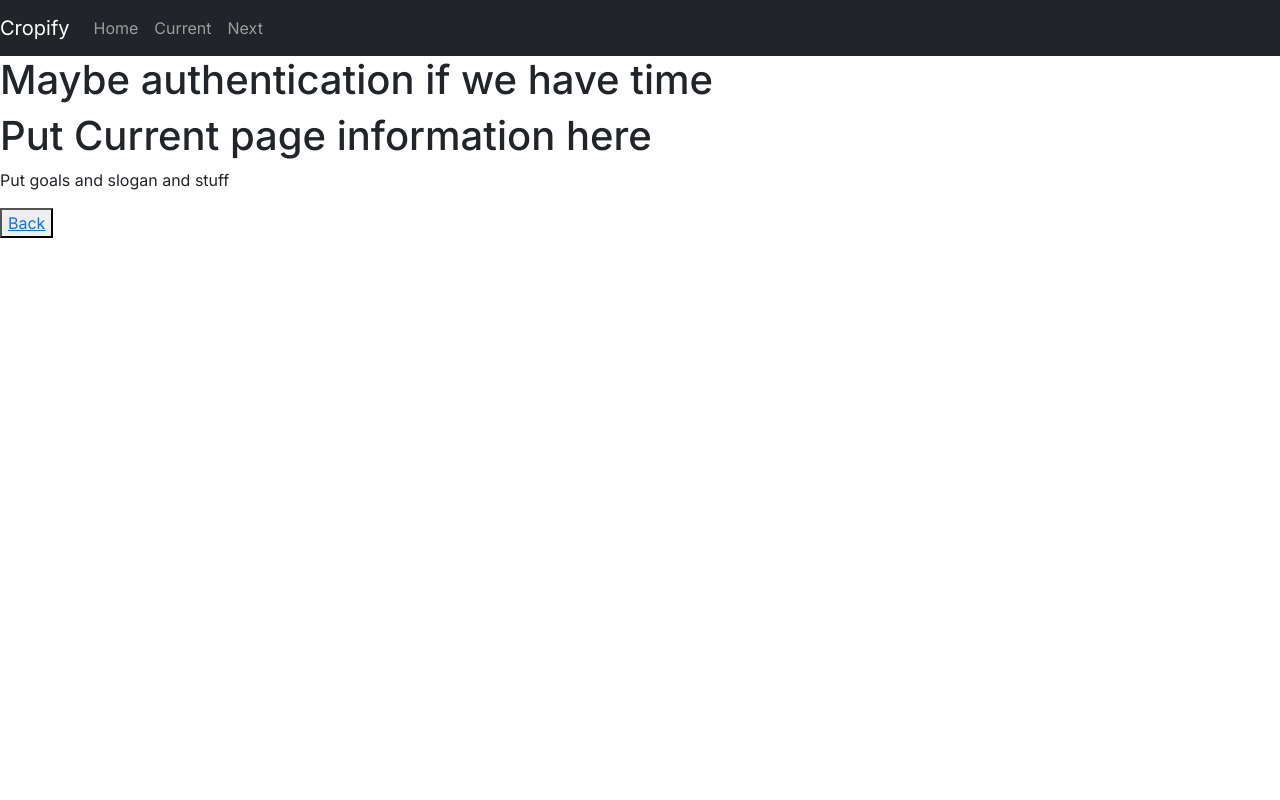
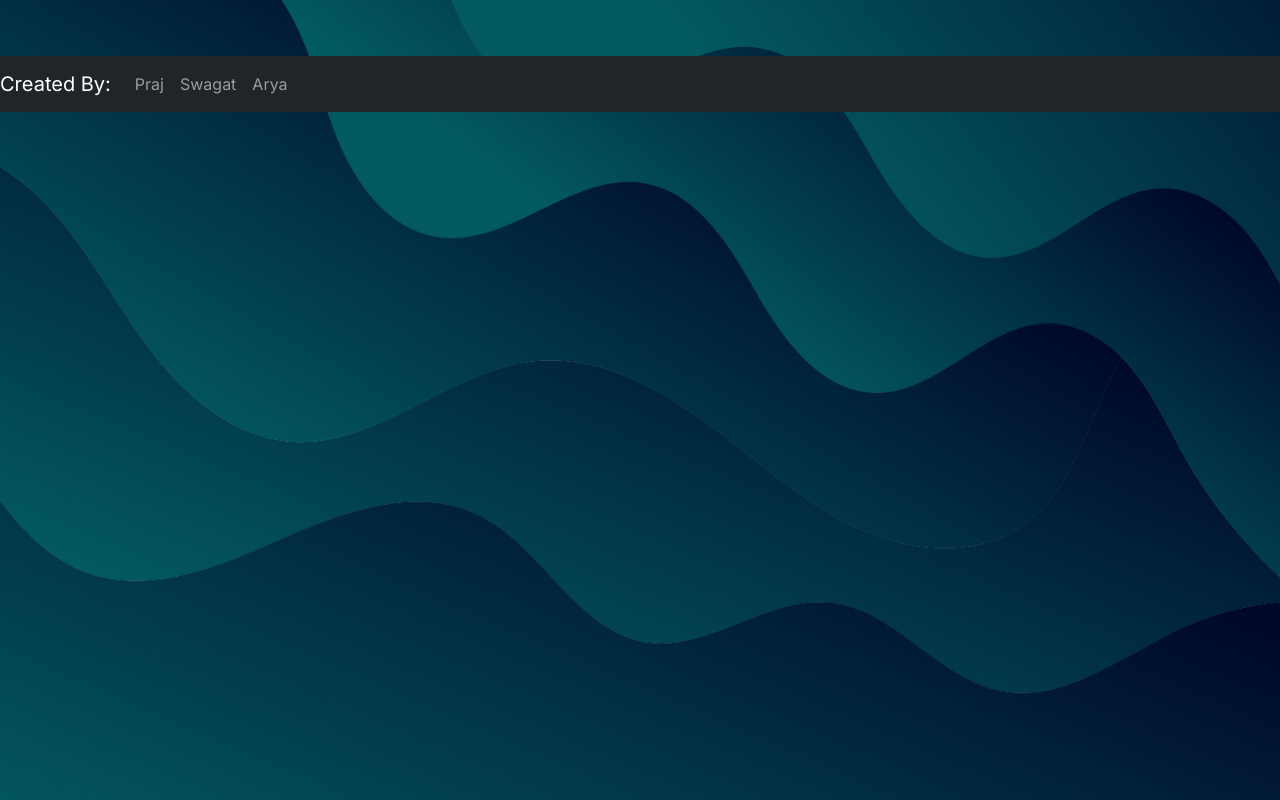
Before and after one commit to pmoharana-cmd/cropify, a Next.js app: page /current in a window 1280 px wide. Built offline with nearby package versions, Linux system fonts and the light colour scheme.

Commit message:
frontend changes 3

```diff
--- a/app/current/page.tsx
+++ b/app/current/page.tsx
@@ -1,22 +1,24 @@
 import Link from "next/link";
 import Navbar from "../components/Navbar";
 import LineGraph from "../components/Line";
+import Image from "next/image";
+import Footer from "../components/Footer";
 
 export default function Current() {
   return (
-    <div>
-      <main>
-        <Navbar />
-      </main>
-      <div>
-        <h1>Maybe authentication if we have time</h1>
-        <h1>Put Current page information here</h1>
-        <p>Put goals and slogan and stuff</p>
-        {/* <LineGraph /> */}
-        <button>
-          <Link href="/">Back</Link>
-        </button>
+    <main>
+      <Navbar />
+      <div className="background">
+        <Image
+          src="/images/background2.png"
+          layout="fill"
+          objectFit="cover"
+          quality={100}
+          alt="Background"
+          priority
+        />
       </div>
-    </div>
+      <Footer />
+    </main>
   );
 }
--- a/app/home/page.tsx
+++ b/app/home/page.tsx
@@ -36,7 +36,7 @@ export default async function Home() {
   // );
 
   return (
-    <>
+    <main>
       <Navbar />
       <div className="background">
         <Image
@@ -76,7 +76,7 @@ export default async function Home() {
         </div>
       </div>
       <Footer />
-    </>
+    </main>
   );
 }
 {
```
Also changed, not shown: app/next/page.tsx (+16 -9 lines).
